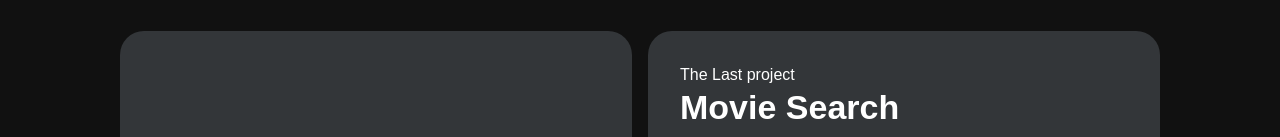
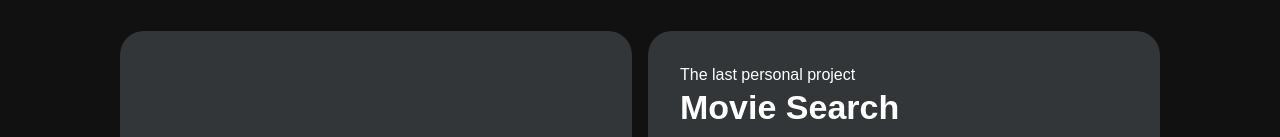
Before and after one commit to ilemarandrade/personal-portfolio, a Next.js app: page / in a window 1280 px wide. Shown: the part 247-384 px from the top of the page. Built offline with nearby package versions, Linux system fonts and the light colour scheme.

Commit message:
refactor in texts

```diff
--- a/src/pages/index.tsx
+++ b/src/pages/index.tsx
@@ -85,7 +85,9 @@ export default function Home() {
                   animation.worksWithMobileExample.variants.textBox.variants
                 }
               >
-                <Typography variant="body1">The Last project</Typography>
+                <Typography variant="body1">
+                  The last personal project
+                </Typography>
                 <Typography variant="h4" fontWeight={600}>
                   {lastProject.name}
                 </Typography>
--- a/src/pages/works/index.tsx
+++ b/src/pages/works/index.tsx
@@ -12,7 +12,7 @@ export default function Home() {
     theme.breakpoints.down("md")
   );
   return (
-    <MainLayout title="Works" bigTitle="All Works">
+    <MainLayout title="Works" bigTitle="All Personal Works">
       <Grid container sx={{ px: { xs: 3, sm: 10, md: 15 }, py: 5 }} spacing={2}>
         {myProjects.map(({ name, img, environment, link }) => (
           <Grid
```
